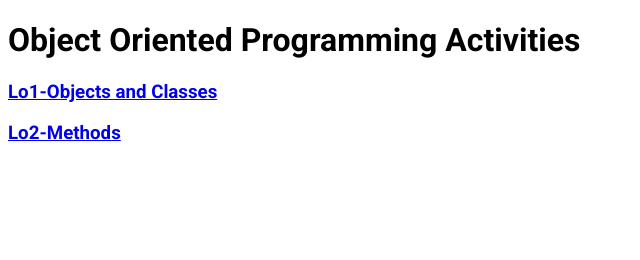
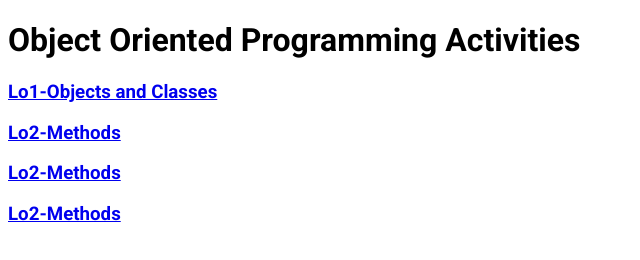
Before and after one commit to ErickJamesRubin/IT21c, a plain HTML site: page index.html in a window 1280 px wide. Shown: the whole page, without its empty margins (0-640 px from the left). Drawn offline with Linux system fonts and the light colour scheme.

```diff
--- a/index.html
+++ b/index.html
@@ -15,6 +15,7 @@
     <h1>Object Oriented Programming Activities</h1>
     <h3><a href="LO1-ObjectsandClasses.html">Lo1-Objects and Classes</a></h3>
     <h3><a href="LO2-Methods1.html">Lo2-Methods</a></h3>
-
+    <h3><a href="LO3-Encapsulation.html">Lo2-Methods</a></h3>
+    <h3><a href="LO4-Inheritance.html">Lo2-Methods</a></h3>
 </body>
 </html>
```
